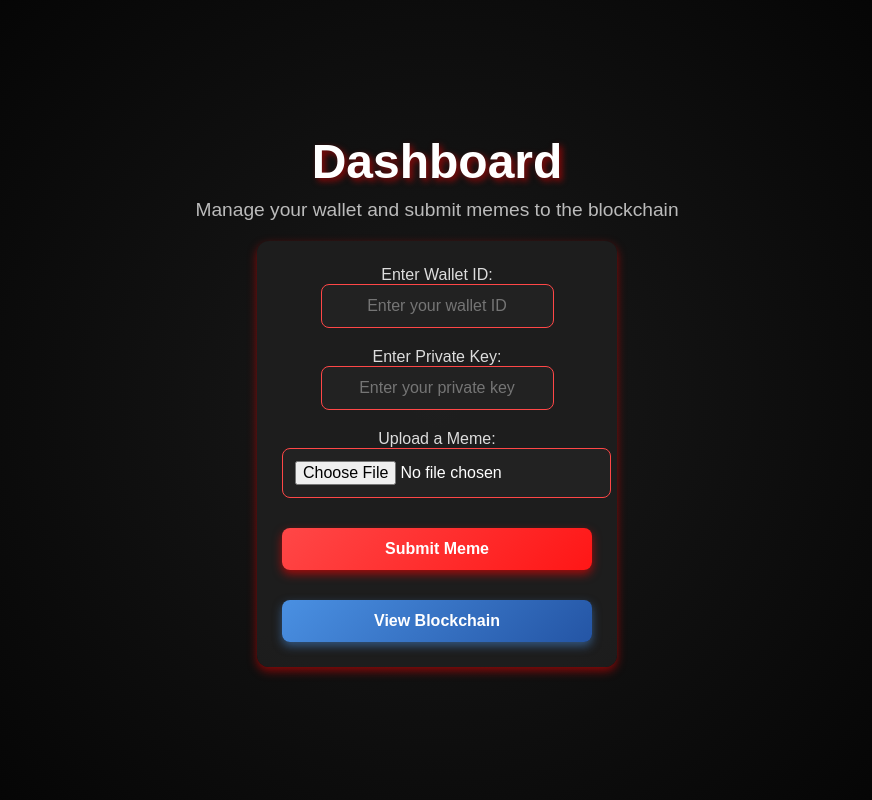
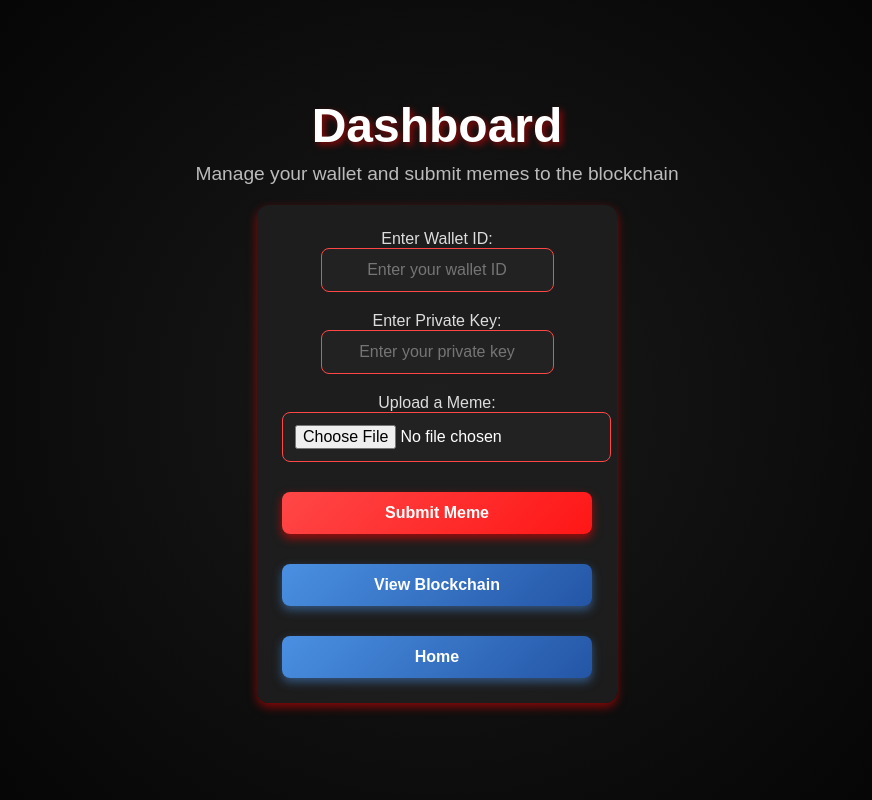
Before and after one commit to mkutts/ZoidbergChain, a Vue app in the folder zoidbergcoin-ui/: page /dashboard in a window 1280 px wide. Shown: the whole page, without its empty margins (203-1075 px from the left). Built offline with nearby package versions, Linux system fonts and the light colour scheme.

Commit message:
finished front end

```diff
--- a/zoidbergcoin-ui/src/pages/Dashboard.vue
+++ b/zoidbergcoin-ui/src/pages/Dashboard.vue
@@ -29,6 +29,9 @@
       <router-link to="/blockchain">
         <button class="btn secondary">View Blockchain</button>
       </router-link>
+
+      <!-- Home Button -->
+      <button @click="goToHome" class="btn secondary">Home</button>
     </div>
   </div>
 </template>
@@ -82,6 +85,9 @@ export default {
         console.error("Error submitting meme:", error);
         alert("Failed to submit meme. Check your wallet ID, private key, or API key.");
       }
+    },
+    goToHome() {
+      this.$router.push('/');
     }
   }
 };
```
Also changed, not shown: 1 other file (tests, documents, lock files or other folders).
